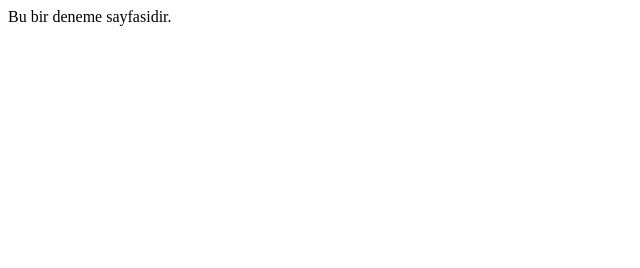
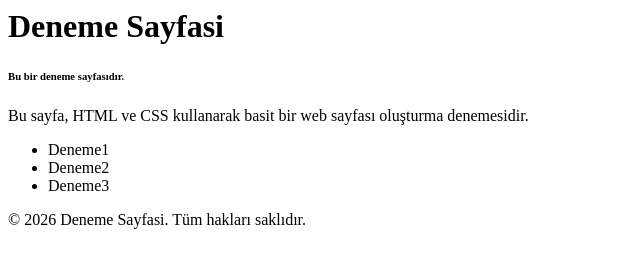
Before and after one commit to efeasan/webtasarimi, a plain HTML site: page index.html in a window 1280 px wide. Shown: the whole page, without its empty margins (0-640 px from the left). Drawn offline with Linux system fonts and the light colour scheme.

Commit message:
duzenleme

```diff
--- a/index.html
+++ b/index.html
@@ -5,7 +5,45 @@
 </head>
 
 <body>
-    Bu bir deneme sayfasidir.
+    <header>
+        <h1>Deneme Sayfasi</h1>  <!-- Header kısmı, sayfanın başlığını ve ana başlığı içerir. -->
+        <h6>Bu bir deneme sayfasıdır.</h6>  <!-- Alt başlık, sayfanın amacını veya açıklamasını belirtir. -->
+        <p>Bu sayfa, HTML ve CSS kullanarak basit bir web sayfası oluşturma denemesidir.</p>  <!-- Paragraf, sayfanın içeriğini açıklar. -->
+    </header>
+
+
+<div>
+
+    <ul>
+        <li>Deneme1</li>
+        <li>Deneme2</li>
+        <li>Deneme3</li>
+    </ul>
+
+
+
+
+</div>
+
+
+
+
+
+
+
+<footer>
+    <p>© 2026 Deneme Sayfasi. Tüm hakları saklıdır.</p>
+
+
+</footer>
+
+
+
+
+
+
+
+
 
 </body>
 
```
